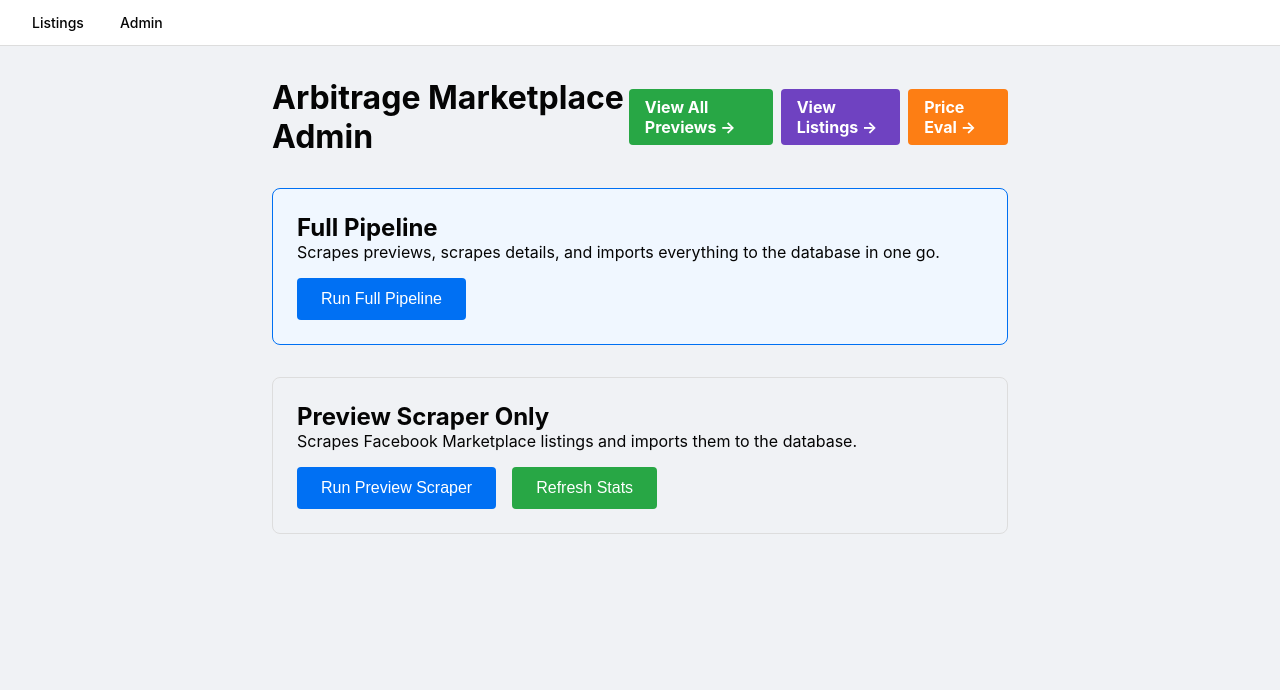
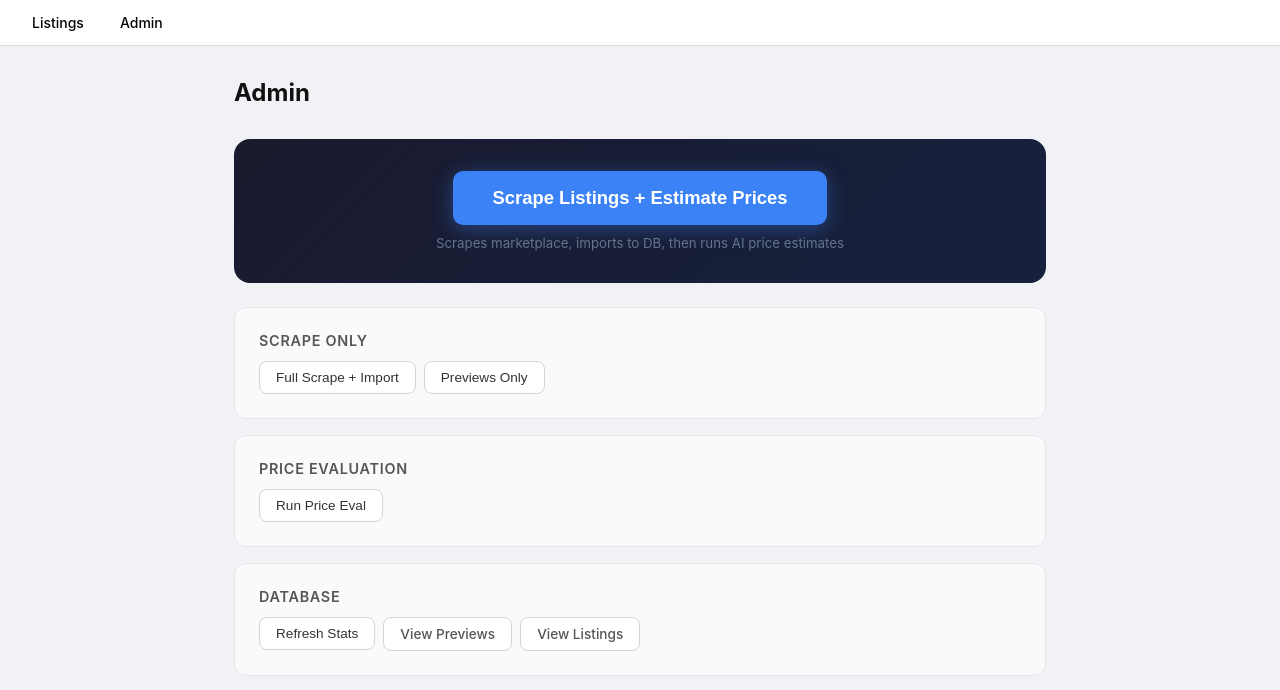
Before and after one commit to LoganBolton/arbitrage_marketplace, a Next.js app in the folder web/: page /admin in a window 1280 px wide. Shown: the top 690 px of the page. Built offline with nearby package versions, Linux system fonts and the light colour scheme.

Commit message:
more aesthetic admin page

```diff
--- a/web/app/admin/page.tsx
+++ b/web/app/admin/page.tsx
@@ -3,265 +3,257 @@
 import { useState, useRef } from 'react';
 
 export default function AdminPage() {
-  const [loading, setLoading] = useState(false);
-  const [fullLoading, setFullLoading] = useState(false);
-  const [pipelineLog, setPipelineLog] = useState<string>('');
-  const [result, setResult] = useState<any>(null);
+  const [comboLoading, setComboLoading] = useState(false);
+  const [comboLog, setComboLog] = useState('');
+  const [granularLoading, setGranularLoading] = useState<string | null>(null);
+  const [granularLog, setGranularLog] = useState('');
+  const [previewResult, setPreviewResult] = useState<any>(null);
   const [stats, setStats] = useState<any>(null);
-  const logRef = useRef<HTMLPreElement>(null);
+  const comboLogRef = useRef<HTMLPreElement>(null);
+  const granularLogRef = useRef<HTMLPreElement>(null);
 
-  // Fetch current stats
-  async function fetchStats() {
-    const res = await fetch('/api/scrape-previews');
-    const data = await res.json();
-    setStats(data);
-  }
+  const anyRunning = comboLoading || !!granularLoading;
 
-  // Trigger full pipeline with streaming output
-  async function runFullPipeline() {
-    setFullLoading(true);
-    setPipelineLog('');
-
-    try {
-      const res = await fetch('/api/scrape-full', { method: 'POST' });
+  async function streamEndpoint(
+    url: string,
+    setLog: (fn: (prev: string) => string) => void,
+    ref: React.RefObject<HTMLPreElement | null>,
+  ) {
+    const res = await fetch(url, { method: 'POST' });
     const reader = res.body!.getReader();
     const decoder = new TextDecoder();
-
     while (true) {
       const { done, value } = await reader.read();
       if (done) break;
-        const chunk = decoder.decode(value, { stream: true });
-        setPipelineLog((prev) => {
-          const next = prev + chunk;
-          // Auto-scroll to bottom
+      setLog((prev) => {
+        const next = prev + decoder.decode(value, { stream: true });
         setTimeout(() => {
-            if (logRef.current) logRef.current.scrollTop = logRef.current.scrollHeight;
+          if (ref.current) ref.current.scrollTop = ref.current.scrollHeight;
         }, 0);
         return next;
       });
     }
+  }
+
+  async function runScrapeAndPrice() {
+    setComboLoading(true);
+    setComboLog('');
+    try {
+      await streamEndpoint('/api/scrape-and-price', setComboLog, comboLogRef);
     } catch (error: any) {
-      setPipelineLog((prev) => prev + `\n✗ Error: ${error.message}\n`);
+      setComboLog((prev) => prev + `\n✗ Error: ${error.message}\n`);
     } finally {
-      setFullLoading(false);
+      setComboLoading(false);
     }
   }
 
-  // Trigger preview-only scraping
-  async function runScraper() {
-    setLoading(true);
-    setResult(null);
-
+  async function runGranular(label: string, url: string, streaming: boolean) {
+    setGranularLoading(label);
+    setGranularLog('');
+    setPreviewResult(null);
     try {
-      const res = await fetch('/api/scrape-previews', { method: 'POST' });
+      if (streaming) {
+        await streamEndpoint(url, setGranularLog, granularLogRef);
+      } else {
+        const res = await fetch(url, { method: 'POST' });
         const data = await res.json();
-      setResult(data);
-
-      if (data.success) {
-        await fetchStats();
+        setPreviewResult(data);
+        if (data.success) await fetchStats();
       }
     } catch (error: any) {
-      setResult({ success: false, error: error.message });
+      setGranularLog((prev) => prev + `\n✗ Error: ${error.message}\n`);
     } finally {
-      setLoading(false);
+      setGranularLoading(null);
     }
   }
 
-  return (
-    <div style={{ padding: '2rem', maxWidth: '800px', margin: '0 auto' }}>
-      <div style={{ display: 'flex', justifyContent: 'space-between', alignItems: 'center' }}>
-        <h1>Arbitrage Marketplace Admin</h1>
-        <div style={{ display: 'flex', gap: '0.5rem' }}>
-          <a
-            href="/admin/previews"
+  async function fetchStats() {
+    const res = await fetch('/api/scrape-previews');
+    setStats(await res.json());
+  }
+
+  const terminal = (log: string, ref: React.RefObject<HTMLPreElement | null>, loading: boolean) =>
+    log ? (
+      <pre
+        ref={ref}
         style={{
-              padding: '0.5rem 1rem',
-              backgroundColor: '#28a745',
-              color: 'white',
-              textDecoration: 'none',
-              borderRadius: '4px',
-              fontWeight: 'bold',
+          marginTop: '1rem',
+          padding: '1rem',
+          backgroundColor: '#0a0a0a',
+          color: '#e0e0e0',
+          borderRadius: '8px',
+          fontSize: '0.78rem',
+          lineHeight: '1.5',
+          maxHeight: '500px',
+          overflow: 'auto',
+          whiteSpace: 'pre-wrap',
+          wordBreak: 'break-word',
+          fontFamily: "'SF Mono', 'Fira Code', 'Cascadia Code', monospace",
+          border: '1px solid #222',
         }}
       >
-            View All Previews →
-          </a>
-          <a
-            href="/admin/listings"
+        {log}
+        {loading && <span style={{ opacity: 0.5 }}>▊</span>}
+      </pre>
+    ) : null;
+
+  const sectionStyle = {
+    padding: '1.5rem',
+    borderRadius: '12px',
+    backgroundColor: '#fafafa',
+    border: '1px solid #e5e7eb',
+  };
+
+  const sectionTitle = (text: string) => (
+    <h3 style={{ margin: '0 0 0.75rem', fontSize: '0.9rem', fontWeight: 600, color: '#555', textTransform: 'uppercase' as const, letterSpacing: '0.05em' }}>
+      {text}
+    </h3>
+  );
+
+  return (
+    <div style={{ padding: '2rem 1.5rem', maxWidth: '860px', margin: '0 auto', fontFamily: "-apple-system, BlinkMacSystemFont, 'Segoe UI', sans-serif" }}>
+
+      <h1 style={{ margin: '0 0 2rem', fontSize: '1.5rem', fontWeight: 700, color: '#111' }}>Admin</h1>
+
+      {/* Main Action */}
+      <div style={{
+        padding: '2rem',
+        borderRadius: '16px',
+        background: 'linear-gradient(135deg, #1a1a2e 0%, #16213e 100%)',
+        textAlign: 'center',
+        marginBottom: '1.5rem',
+      }}>
+        <button
+          onClick={runScrapeAndPrice}
+          disabled={anyRunning}
           style={{
-              padding: '0.5rem 1rem',
-              backgroundColor: '#6f42c1',
-              color: 'white',
-              textDecoration: 'none',
-              borderRadius: '4px',
-              fontWeight: 'bold',
+            padding: '1rem 2.5rem',
+            fontSize: '1.15rem',
+            fontWeight: 700,
+            backgroundColor: anyRunning ? '#334155' : '#3b82f6',
+            color: anyRunning ? '#94a3b8' : '#fff',
+            border: 'none',
+            borderRadius: '10px',
+            cursor: anyRunning ? 'not-allowed' : 'pointer',
+            boxShadow: anyRunning ? 'none' : '0 4px 20px rgba(59, 130, 246, 0.4)',
+            transition: 'all 0.2s',
           }}
         >
-            View Listings →
-          </a>
-          <a
-            href="/admin/price-eval"
-            style={{
-              padding: '0.5rem 1rem',
-              backgroundColor: '#fd7e14',
-              color: 'white',
-              textDecoration: 'none',
-              borderRadius: '4px',
-              fontWeight: 'bold',
-            }}
+          {comboLoading ? 'Running Pipeline...' : 'Scrape Listings + Estimate Prices'}
+        </button>
+        <p style={{ marginTop: '0.6rem', color: '#64748b', fontSize: '0.83rem', margin: '0.6rem 0 0' }}>
+          Scrapes marketplace, imports to DB, then runs AI price estimates
+        </p>
+        {terminal(comboLog, comboLogRef, comboLoading)}
+      </div>
+
+      {/* Granular: Scrape Only */}
+      <div style={{ ...sectionStyle, marginBottom: '1rem' }}>
+        {sectionTitle('Scrape Only')}
+        <div style={{ display: 'flex', gap: '0.5rem', flexWrap: 'wrap' }}>
+          <button
+            onClick={() => runGranular('full', '/api/scrape-full', true)}
+            disabled={anyRunning}
+            style={btnStyle(anyRunning, granularLoading === 'full')}
           >
-            Price Eval →
-          </a>
+            {granularLoading === 'full' ? 'Running...' : 'Full Scrape + Import'}
+          </button>
+          <button
+            onClick={() => runGranular('previews', '/api/scrape-previews', false)}
+            disabled={anyRunning}
+            style={btnStyle(anyRunning, granularLoading === 'previews')}
+          >
+            {granularLoading === 'previews' ? 'Running...' : 'Previews Only'}
+          </button>
         </div>
       </div>
 
-      <div style={{ marginTop: '2rem', padding: '1.5rem', border: '1px solid #0070f3', borderRadius: '8px', backgroundColor: '#f0f7ff' }}>
-        <h2>Full Pipeline</h2>
-        <p>Scrapes previews, scrapes details, and imports everything to the database in one go.</p>
+      {/* Granular: Price Eval */}
+      <div style={{ ...sectionStyle, marginBottom: '1rem' }}>
+        {sectionTitle('Price Evaluation')}
+        <button
+          onClick={() => runGranular('price', '/api/price-eval', true)}
+          disabled={anyRunning}
+          style={btnStyle(anyRunning, granularLoading === 'price')}
+        >
+          {granularLoading === 'price' ? 'Running...' : 'Run Price Eval'}
+        </button>
+      </div>
 
-        <button
-          onClick={runFullPipeline}
-          disabled={fullLoading || loading}
+      {/* Granular: Stats */}
+      <div style={sectionStyle}>
+        {sectionTitle('Database')}
+        <div style={{ display: 'flex', gap: '0.5rem', alignItems: 'center', flexWrap: 'wrap' }}>
+          <button onClick={fetchStats} disabled={anyRunning} style={btnStyle(anyRunning, false)}>
+            Refresh Stats
+          </button>
+          {[
+            { href: '/admin/previews', label: 'View Previews' },
+            { href: '/admin/listings', label: 'View Listings' },
+          ].map((link) => (
+            <a
+              key={link.href}
+              href={link.href}
               style={{
-            padding: '0.75rem 1.5rem',
-            fontSize: '1rem',
-            backgroundColor: fullLoading ? '#ccc' : '#0070f3',
-            color: 'white',
-            border: 'none',
-            borderRadius: '4px',
-            cursor: fullLoading ? 'not-allowed' : 'pointer',
-            marginTop: '1rem',
+                padding: '0.5rem 1rem',
+                fontSize: '0.85rem',
+                fontWeight: 500,
+                color: '#555',
+                textDecoration: 'none',
+                borderRadius: '8px',
+                border: '1px solid #d1d5db',
+                backgroundColor: '#fff',
               }}
             >
-          {fullLoading ? 'Running...' : 'Run Full Pipeline'}
-        </button>
-
-        {pipelineLog && (
-          <pre
-            ref={logRef}
-            style={{
-              marginTop: '1rem',
-              padding: '1rem',
-              backgroundColor: '#1e1e1e',
-              color: '#d4d4d4',
-              borderRadius: '4px',
-              fontSize: '0.8rem',
-              maxHeight: '400px',
-              overflow: 'auto',
-              whiteSpace: 'pre-wrap',
-              wordBreak: 'break-word',
-            }}
-          >
-            {pipelineLog}
-            {fullLoading && <span style={{ opacity: 0.6 }}>▊</span>}
-          </pre>
+              {link.label}
+            </a>
+          ))}
+        </div>
+        {stats && (
+          <div style={{ marginTop: '0.75rem', fontSize: '0.85rem', color: '#444', display: 'flex', gap: '2rem' }}>
+            <span><strong>{stats.total}</strong> previews</span>
+            <span><strong>{stats.pending}</strong> pending</span>
+            <span><strong>{stats.scraped}</strong> scraped</span>
+          </div>
         )}
       </div>
 
-      <div style={{ marginTop: '2rem', padding: '1.5rem', border: '1px solid #ddd', borderRadius: '8px' }}>
-        <h2>Preview Scraper Only</h2>
-        <p>Scrapes Facebook Marketplace listings and imports them to the database.</p>
+      {/* Shared terminal + results for granular actions */}
+      {terminal(granularLog, granularLogRef, !!granularLoading)}
 
-        <button
-          onClick={runScraper}
-          disabled={loading || fullLoading}
-          style={{
-            padding: '0.75rem 1.5rem',
-            fontSize: '1rem',
-            backgroundColor: loading ? '#ccc' : '#0070f3',
-            color: 'white',
-            border: 'none',
-            borderRadius: '4px',
-            cursor: loading ? 'not-allowed' : 'pointer',
+      {previewResult && (
+        <div style={{
           marginTop: '1rem',
-          }}
-        >
-          {loading ? 'Running...' : 'Run Preview Scraper'}
-        </button>
-
-        <button
-          onClick={fetchStats}
-          style={{
-            padding: '0.75rem 1.5rem',
-            fontSize: '1rem',
-            backgroundColor: '#28a745',
-            color: 'white',
-            border: 'none',
-            borderRadius: '4px',
-            cursor: 'pointer',
-            marginTop: '1rem',
-            marginLeft: '1rem',
-          }}
-        >
-          Refresh Stats
-        </button>
-      </div>
-
-      {stats && (
-        <div style={{ marginTop: '2rem', padding: '1.5rem', border: '1px solid #28a745', borderRadius: '8px', backgroundColor: '#f0f9ff' }}>
-          <h3>Database Stats</h3>
-          <ul style={{ lineHeight: '1.8' }}>
-            <li><strong>Total previews:</strong> {stats.total}</li>
-            <li><strong>Pending detail scrape:</strong> {stats.pending} ({stats.pendingPercentage}%)</li>
-            <li><strong>Details scraped:</strong> {stats.scraped}</li>
-          </ul>
-        </div>
-      )}
-
-      {result && (
-        <div style={{
-          marginTop: '2rem',
-          padding: '1.5rem',
-          border: `1px solid ${result.success ? '#28a745' : '#dc3545'}`,
+          padding: '1rem',
+          backgroundColor: previewResult.success ? '#f0fdf4' : '#fef2f2',
           borderRadius: '8px',
-          backgroundColor: result.success ? '#d4edda' : '#f8d7da',
-        }}>
-          <h3>{result.success ? '✓ Success' : '✗ Error'}</h3>
-
-          {result.success ? (
-            <>
-              <p>{result.message}</p>
-              {result.stats && (
-                <ul style={{ marginTop: '1rem', lineHeight: '1.8' }}>
-                  <li><strong>Total:</strong> {result.stats.total}</li>
-                  <li><strong>Created:</strong> {result.stats.created}</li>
-                  <li><strong>Updated:</strong> {result.stats.updated}</li>
-                </ul>
-              )}
-              {result.scraperOutput && (
-                <details style={{ marginTop: '1rem' }}>
-                  <summary style={{ cursor: 'pointer', fontWeight: 'bold' }}>Scraper Output</summary>
-                  <pre style={{
-                    marginTop: '0.5rem',
-                    padding: '1rem',
-                    backgroundColor: '#f5f5f5',
-                    borderRadius: '4px',
-                    overflow: 'auto',
+          border: `1px solid ${previewResult.success ? '#bbf7d0' : '#fecaca'}`,
           fontSize: '0.85rem',
         }}>
-                    {result.scraperOutput}
-                  </pre>
-                </details>
-              )}
-            </>
+          {previewResult.success ? (
+            <span style={{ color: '#166534' }}>
+              {previewResult.message}
+              {previewResult.stats && ` (${previewResult.stats.created} new, ${previewResult.stats.updated} updated)`}
+            </span>
           ) : (
-            <>
-              <p><strong>Error:</strong> {result.error}</p>
-              {result.details && (
-                <pre style={{
-                  marginTop: '1rem',
-                  padding: '1rem',
-                  backgroundColor: '#f5f5f5',
-                  borderRadius: '4px',
-                  overflow: 'auto',
-                  fontSize: '0.85rem',
-                }}>
-                  {result.details}
-                </pre>
-              )}
-            </>
+            <span style={{ color: '#991b1b' }}>Error: {previewResult.error}</span>
           )}
         </div>
       )}
     </div>
   );
 }
+
+function btnStyle(disabled: boolean, active: boolean) {
+  return {
+    padding: '0.5rem 1rem',
+    fontSize: '0.85rem',
+    fontWeight: 500 as const,
+    backgroundColor: disabled ? '#e5e7eb' : active ? '#e0e7ff' : '#fff',
+    color: disabled ? '#aaa' : '#333',
+    border: `1px solid ${active ? '#818cf8' : '#d1d5db'}`,
+    borderRadius: '8px',
+    cursor: disabled ? 'not-allowed' as const : 'pointer' as const,
+    transition: 'all 0.15s',
+  };
+}
```
Also changed, not shown: web/app/api/scrape-and-price/route.ts (added, +62 -0 lines). Lines whose indentation alone changed are shown as unchanged.
